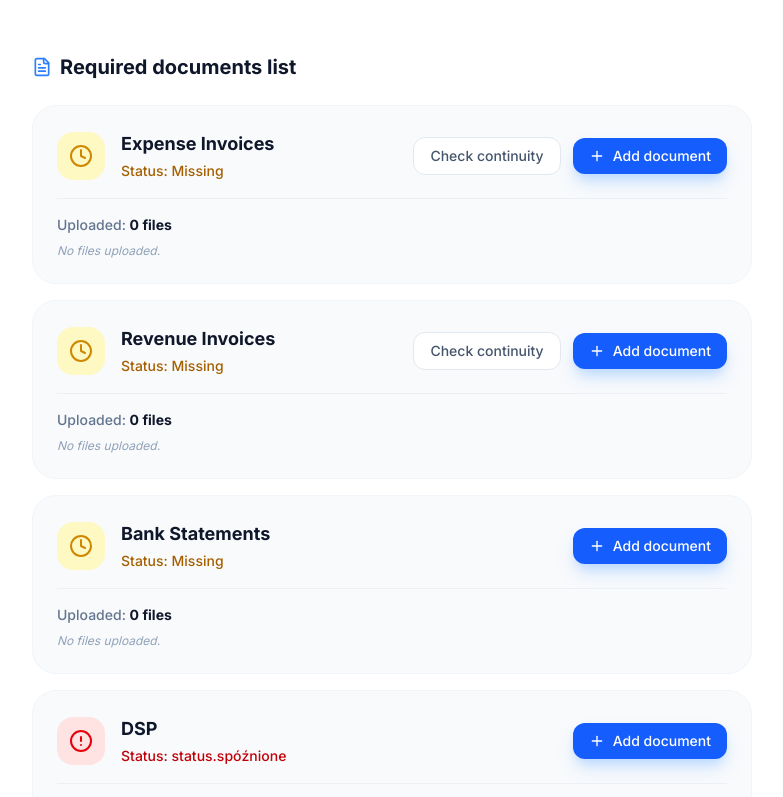
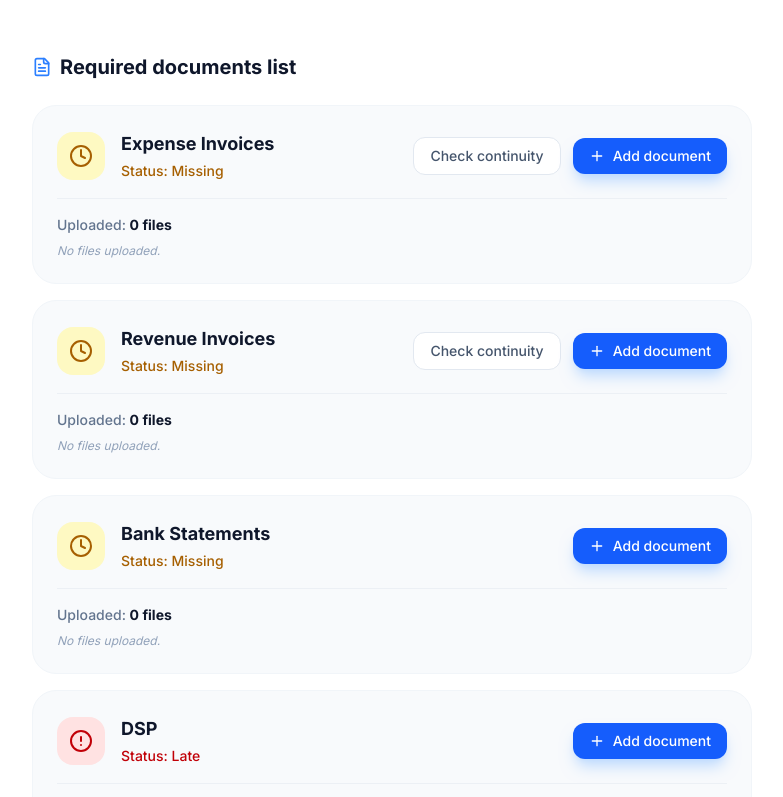
Before and after one commit to Arcziwald/CustomerAccounting, a React (Vite) app: page /client/2 in a window 1280 px wide. Shown: the part 223-1020 px from the top of the page, without its empty margins (248-1031 px from the left). Built offline with nearby package versions, Linux system fonts and the light colour scheme.

Commit message:
update json

```diff
--- a/src/components/ClientView.tsx
+++ b/src/components/ClientView.tsx
@@ -166,15 +166,14 @@ export default function ClientView({ clients, updateClientStatus, addFileToDocum
               >
                 <div className="flex flex-col sm:flex-row sm:items-center justify-between gap-4">
                   <div className="flex items-center gap-4">
-                    <div className={`p-3 rounded-2xl ${
-                      doc.status === 'OK' || doc.status === 'Zatwierdzone' ? 'bg-green-100 text-green-600' :
-                      doc.status === 'W toku' ? 'bg-blue-100 text-blue-600' :
-                      doc.status === 'Spóźnione' ? 'bg-red-100 text-red-600' : 'bg-yellow-100 text-yellow-600'
-                    }`}>
+  {/* IKONA I KOLOR TŁA */}
+  <div className={`p-3 rounded-2xl ${STATUS_COLORS[doc.status] || 'bg-slate-100 text-slate-600'}`}>
     {doc.status === 'OK' || doc.status === 'Zatwierdzone' ? <CheckCircle className="w-6 h-6" /> :
      doc.status === 'W toku' ? <Clock className="w-6 h-6" /> :
      doc.status === 'Spóźnione' ? <AlertCircle className="w-6 h-6" /> : <Clock className="w-6 h-6" />}
   </div>
+
+  {/* TEKST STATUSU (Tu naprawiamy błąd ze screena) */}
   <div>
     <h3 className="font-bold text-slate-900 text-lg">
       {(() => {
@@ -189,9 +188,22 @@ export default function ClientView({ clients, updateClientStatus, addFileToDocum
         return t(`labels.${key}`);
       })()}
     </h3>
-                      <span className={`text-sm font-medium ${STATUS_COLORS[doc.status]?.split(' ')[1] || ''}`}>
-                      {/* Usuwamy ryzyko podwójnego "status.status" */}
-                      {t('common.status')}: {t(`status.${doc.status.toLowerCase().replace(/ /g, '_')}`)}
+    <span className={`text-sm font-medium ${STATUS_COLORS[doc.status]?.split(' ')[1] || 'text-slate-500'}`}>
+  {t('common.status')}: {
+    (() => {
+      // Mapujemy polskie nazwy ze stanu na techniczne klucze JSON
+      const statusMap: { [key: string]: string } = {
+        'OK': 'ok',
+        'Zatwierdzone': 'zatwierdzone',
+        'W toku': 'w_toku',
+        'Spóźnione': 'spoznione',
+        'Brak': 'brak'
+      };
+
+      const statusKey = statusMap[doc.status] || 'brak';
+      return t(`status.${statusKey}`);
+    })()
+  }
 </span>
   </div>
 </div>
```
Lines whose indentation alone changed are shown as unchanged.
